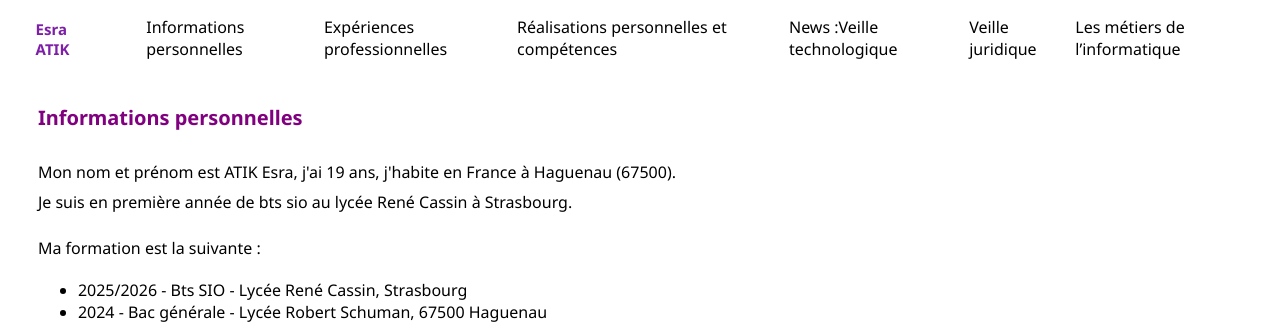
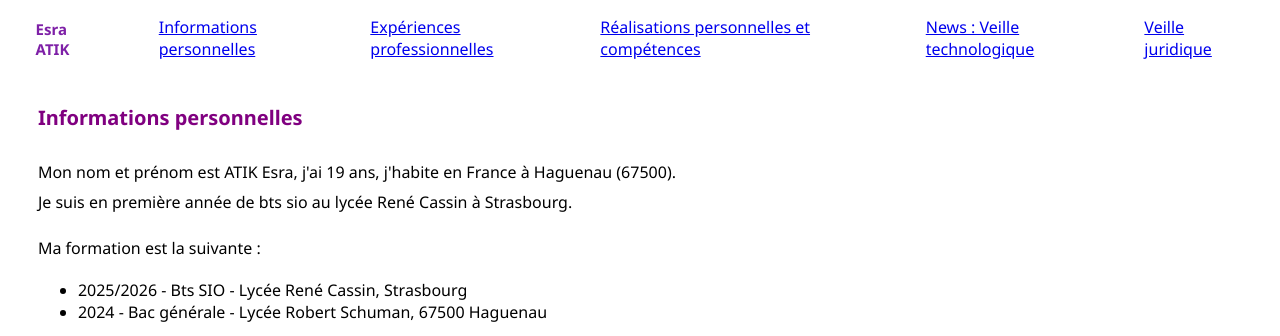
Before and after one commit to Esraatik/ATIKEsra.Portfolio.io, a plain HTML site: page index.html in a window 1280 px wide. Shown: the top 336 px of the page. Drawn offline with Linux system fonts and the light colour scheme.

Commit message:
Update index.html

```diff
--- a/index.html
+++ b/index.html
@@ -12,16 +12,15 @@
                 <h1>Esra ATIK</h1>
             </div>
             <ul>
-                <li>Informations personnelles</li>
-                <li>Expériences professionnelles</li>
-                <li>Réalisations personnelles et compétences</li>
-                <li>News :Veille technologique</li>
-                <li>Veille juridique</li>
-                <li>Les métiers de l’informatique</li>
+               <li><a href="#about-me">Informations personnelles</a></li>
+                <li><a href="#skills">Expériences professionnelles</a></li>
+                <li><a href="#interests">Réalisations personnelles et compétences</a></li>
+                <li><a href="#studies">News : Veille technologique</a></li>
+                <li><a href="#upcoming-projects">Veille juridique</a></li>
             </ul>
         </nav>
 
-        <section class="page-content">
+        <section class="page-content" , id="about-me">
             <header>
                 <h4>Informations personnelles</h4>
                 <p>Mon nom et prénom est ATIK Esra, j'ai 19 ans, j'habite en France à Haguenau (67500). <br> Je suis en première année de bts sio au lycée René Cassin à Strasbourg.</p>
@@ -36,7 +35,7 @@
             </a>
             </header>
 
-            <section class="experiences professionnelles">
+            <section class="experiences professionnelles" id="skills">
                 <h1>Expériences professionnelles</h1>
                 <div class="experiences">
                     <div class="experience">
@@ -56,7 +55,7 @@
                 </div>
             </section>
 
-            <section class="Réalisations personnelles et compétences">
+            <section class="Réalisations personnelles et compétences" ,id="interests">
                 <h1>Mes compétences</h1>
                 <p class="informatique">En Informatique<br>
                     <ul class="informatique">
@@ -118,7 +117,7 @@
                 </div>
               </section>
 
-            <section class="Veille technologique">
+            <section class="Veille technologique" , id="studies">
                 <h1>News : Veille technologique</h1>
                 <div>
                     <img src="images/veille techno.jpg"  width="500" height="355"><br>
@@ -165,7 +164,7 @@
                 </div>
             </section>
 
-            <section class="Veille juridique">
+            <section class="Veille juridique" ,  id="upcoming-projects">
                 <h1>Veille juridique</h1>
                 <img src="images/veille juridique.avif"  width="500" height="355"><br>
                 <h4>Introduction</h4>
```
